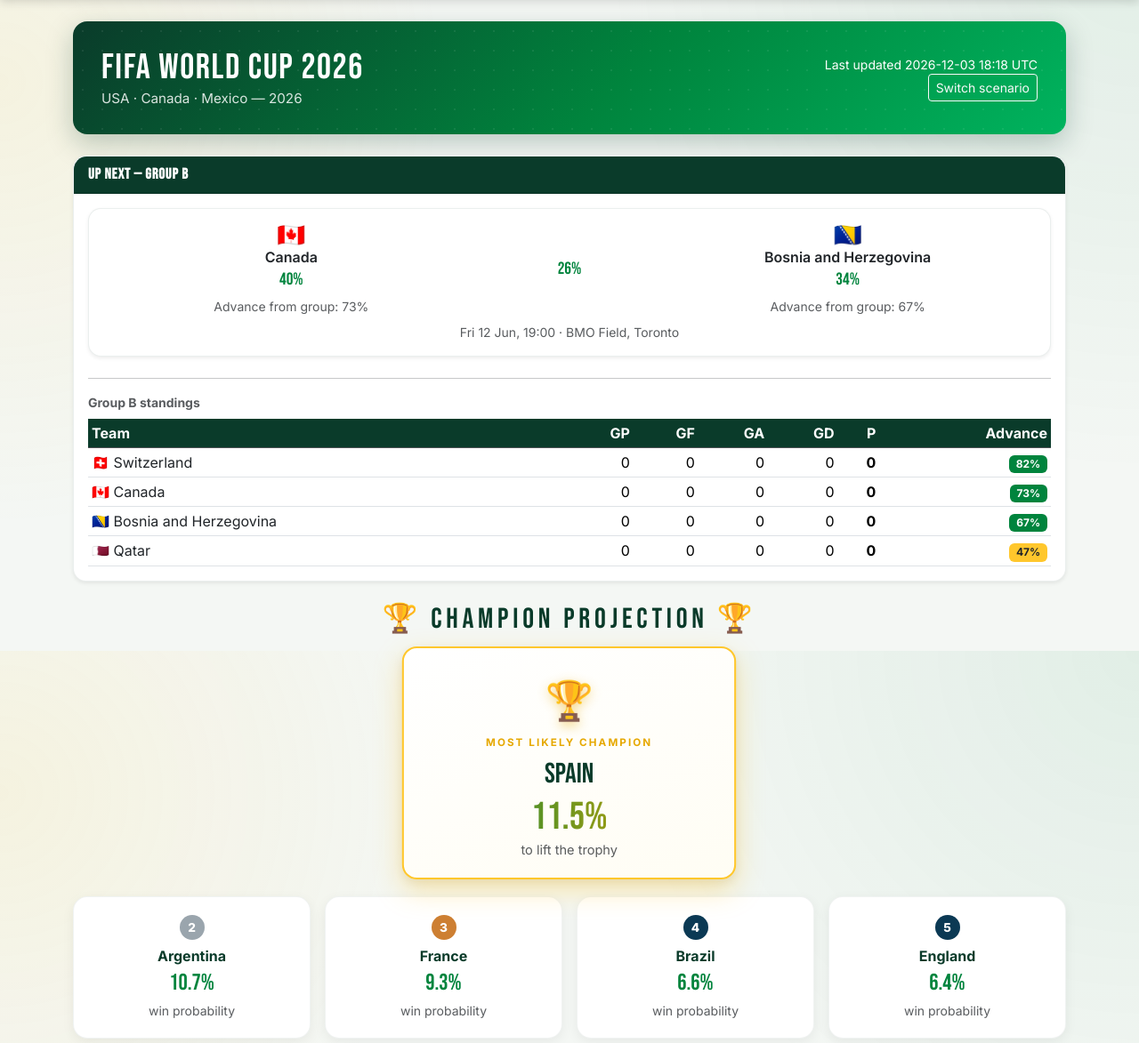
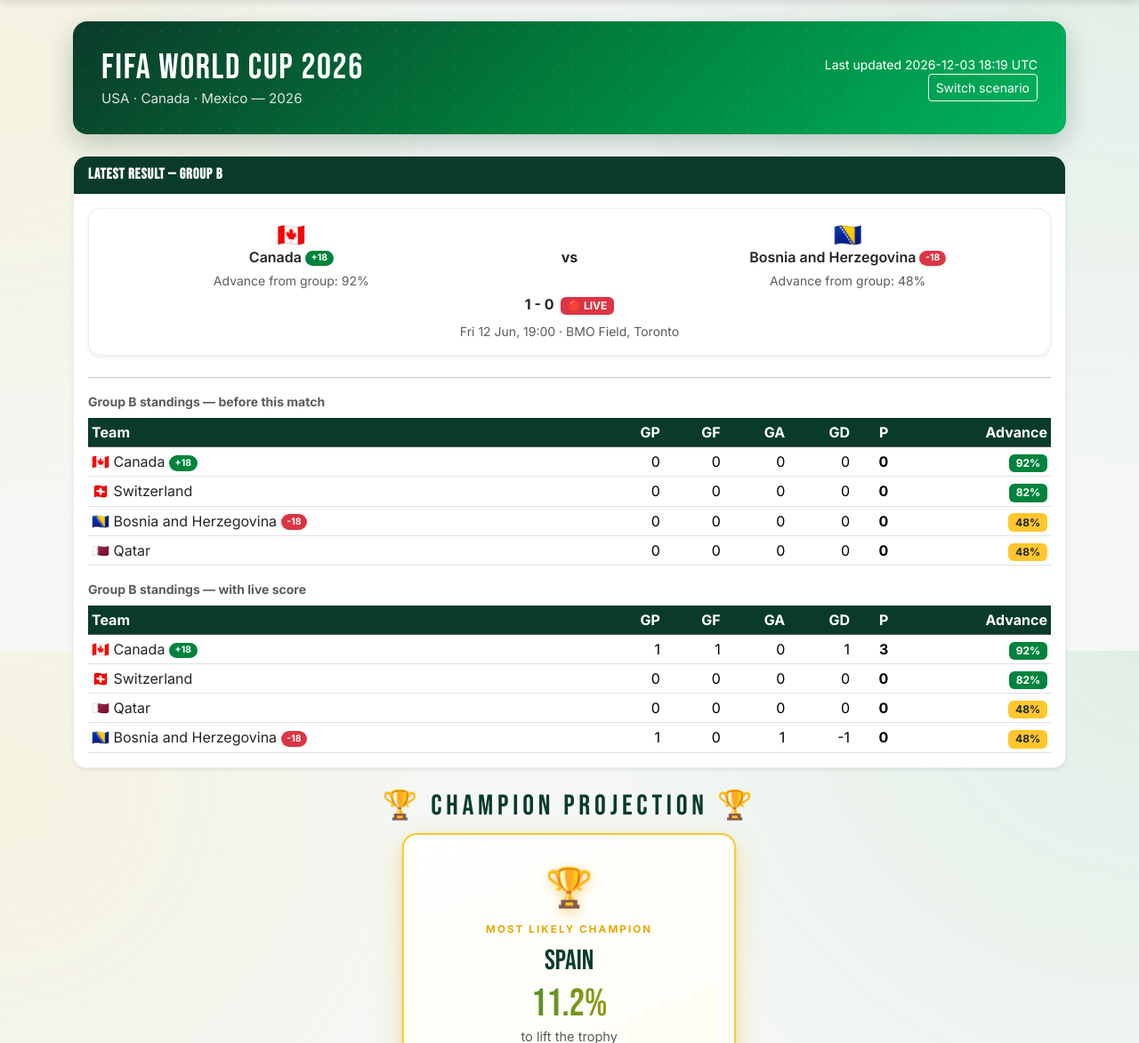
Before and after one commit to rjbruin/tournament, a Flask app: page / in a window 1280 px wide. Shown: the part 68-1241 px from the top of the page at 89% size. Run offline with Flask 3, Linux system fonts and the light colour scheme.

Commit message:
Show LIVE badge for in-progress scorelines; keep Explore/Edit live score on Up Next when match is live

```diff
--- a/app/templates/_fixture_macros.html
+++ b/app/templates/_fixture_macros.html
@@ -100,7 +100,10 @@
       </div>
     </div>
     {% if match.played and not editable %}
-    <div class="text-center fw-bold mt-1">{{ match.home_goals }} - {{ match.away_goals }}</div>
+    <div class="text-center fw-bold mt-1">
+      {{ match.home_goals }} - {{ match.away_goals }}
+      {% if match.in_progress %}<span class="badge bg-danger ms-1">🔴 LIVE</span>{% endif %}
+    </div>
     {% endif %}
     {% if editable %}
     <div class="text-center mt-2">
--- a/app/templates/index.html
+++ b/app/templates/index.html
@@ -32,7 +32,7 @@
     {% if scenario_id and scenario_id != "current" %}<span class="badge bg-secondary">Scenario: {{ scenario_id }}</span>{% endif %}
   </div>
   <div class="card-body">
-    {% set can_explore = current_user.is_authenticated and not featured_fixture.played %}
+    {% set can_explore = current_user.is_authenticated and (not featured_fixture.played or featured_fixture.in_progress) %}
     {{ fx.large_fixture(featured_fixture, show_advance=true, advance_prob=results.group_advance_prob if results else none, explore=can_explore, live=can_explore) }}
     {% if can_explore %}
     <div id="explore-panel" class="d-none mt-3">
--- a/data/actuals.json
+++ b/data/actuals.json
@@ -13,7 +13,21 @@
         "home_goals": 2,
         "away_goals": 1
       }
+    ],
+    "B": [
+      {
+        "home": "Canada",
+        "away": "Bosnia and Herzegovina",
+        "home_goals": 1,
+        "away_goals": 0
+      }
     ]
   },
-  "knockout_results": {}
+  "knockout_results": {},
+  "live_matches": [
+    {
+      "home": "Canada",
+      "away": "Bosnia and Herzegovina"
+    }
+  ]
 }
```
